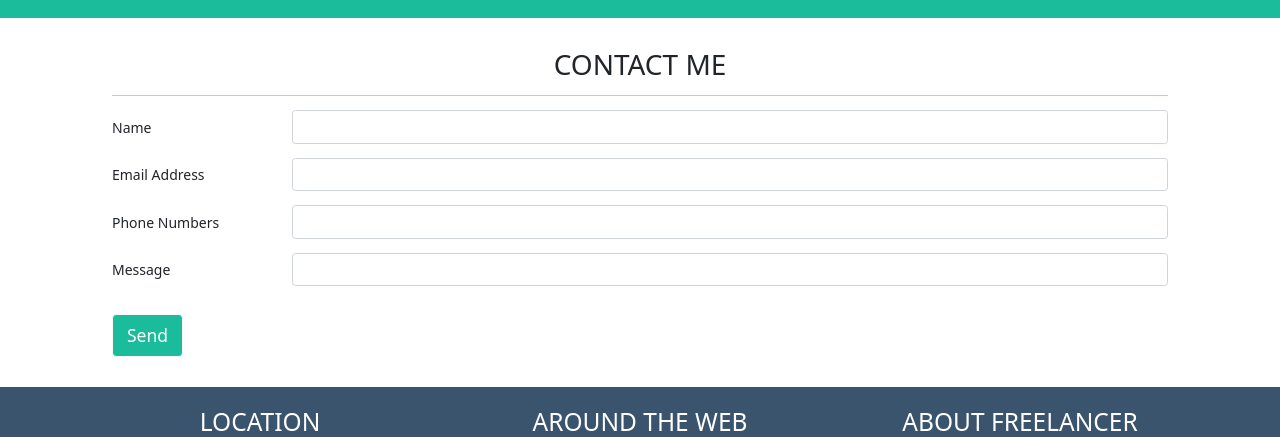
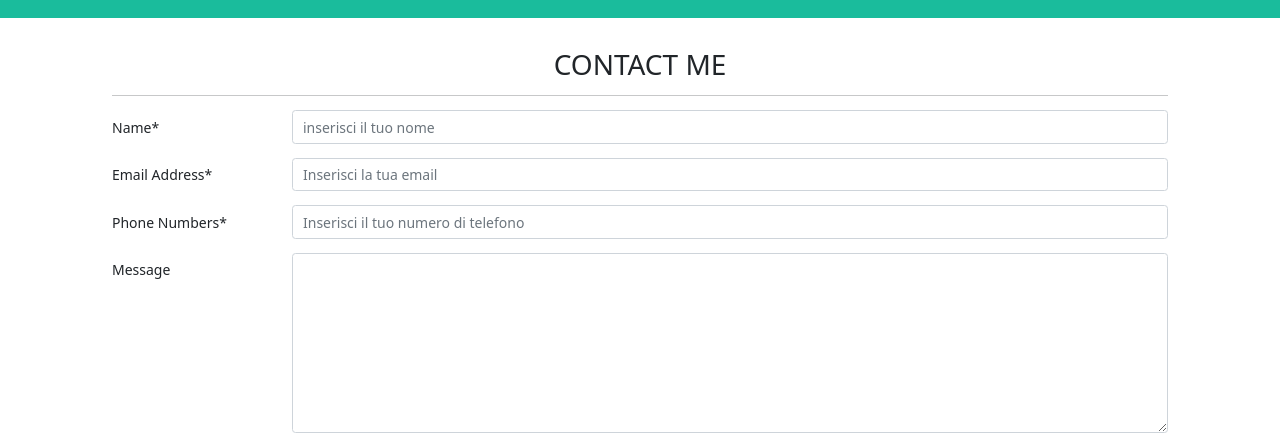
Before and after one commit to aurorapuli/html-css-bootstrap-freelancer, a plain HTML site: page index.html in a window 1280 px wide. Shown: the part 1931-2368 px from the top of the page. Drawn offline with nearby package versions, Linux system fonts and the light colour scheme.

Commit message:
creazione form contact me

```diff
--- a/index.html
+++ b/index.html
@@ -100,29 +100,30 @@
         <div class="container px-5 text-center">
             <h2>CONTACT ME</h2>
             <div><hr></div>
-            <form class="text-start">
+            <form action="#" method="post" class="text-start">
                 <div class="row mb-3">
-                  <label for="inputEmail3" class="col-sm-2 col-form-label">Name</label>
+                  <label for="inputEmail3" class="col-sm-2 col-form-label">Name*</label>
                   <div class="col-sm-10">
-                    <input type="text" class="form-control" id="inputEmail3">
+                    <input type="text" class="form-control" id="inputEmail3" placeholder="inserisci il tuo nome" required>
                   </div>
                 </div>
                 <div class="row mb-3">
-                  <label for="inputPassword3" class="col-sm-2 col-form-label">Email Address</label>
+                  <label for="inputPassword3" class="col-sm-2 col-form-label">Email Address*</label>
                   <div class="col-sm-10">
-                    <input type="email" class="form-control" id="inputEmail3">
+                    <input type="email" class="form-control" id="inputEmail3" placeholder="Inserisci la tua email" required>
                   </div>
                 </div>
                 <div class="row mb-3">
-                    <label for="inputPassword3" class="col-sm-2 col-form-label">Phone Numbers</label>
+                    <label for="inputPassword3" class="col-sm-2 col-form-label">Phone Numbers*</label>
                     <div class="col-sm-10">
-                      <input type="email" class="form-control" id="inputEmail3">
+                      <input type="text" class="form-control" id="inputEmail3" placeholder="Inserisci il tuo numero di telefono" required>
                     </div>
                   </div>
                   <div class="row mb-3 border-top-1" >
                     <label for="inputPassword3" class="col-sm-2 col-form-label">Message</label>
                     <div class="col-sm-10">
-                        <input type="text" class="form-control" id="inputEmail3">
+                        <textarea class="form-control" id="inputEmail3" name="name" rows="8" cols="88" placeholder="Inserisci testo">
+                        </textarea>
                     </div>
                   </div>
                 <div class="row mb-3">
@@ -130,7 +131,7 @@
                   </div>
                 </div>
                 <button type="button" class="btn btn-outline-light btn-lg green">Send</button>
-              </form>
+            </form>
         </div>
     </section>
 
```
